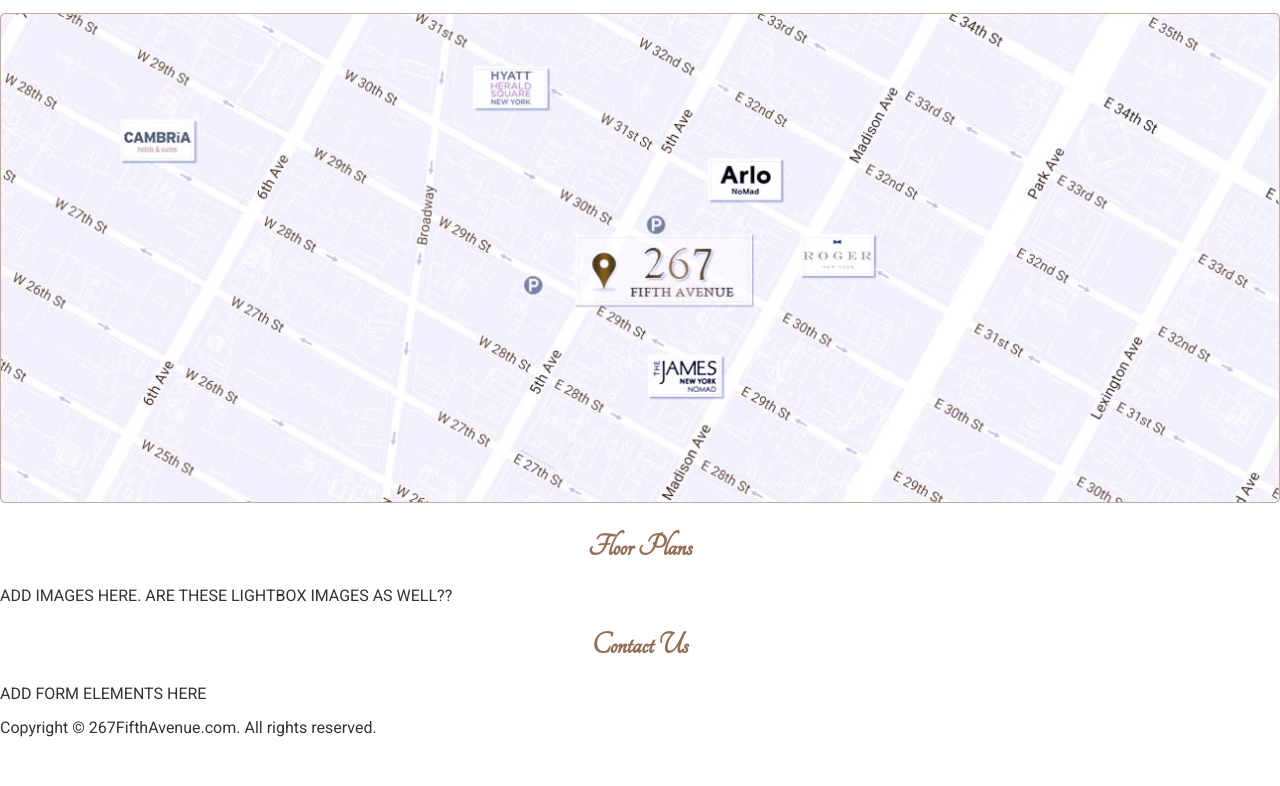
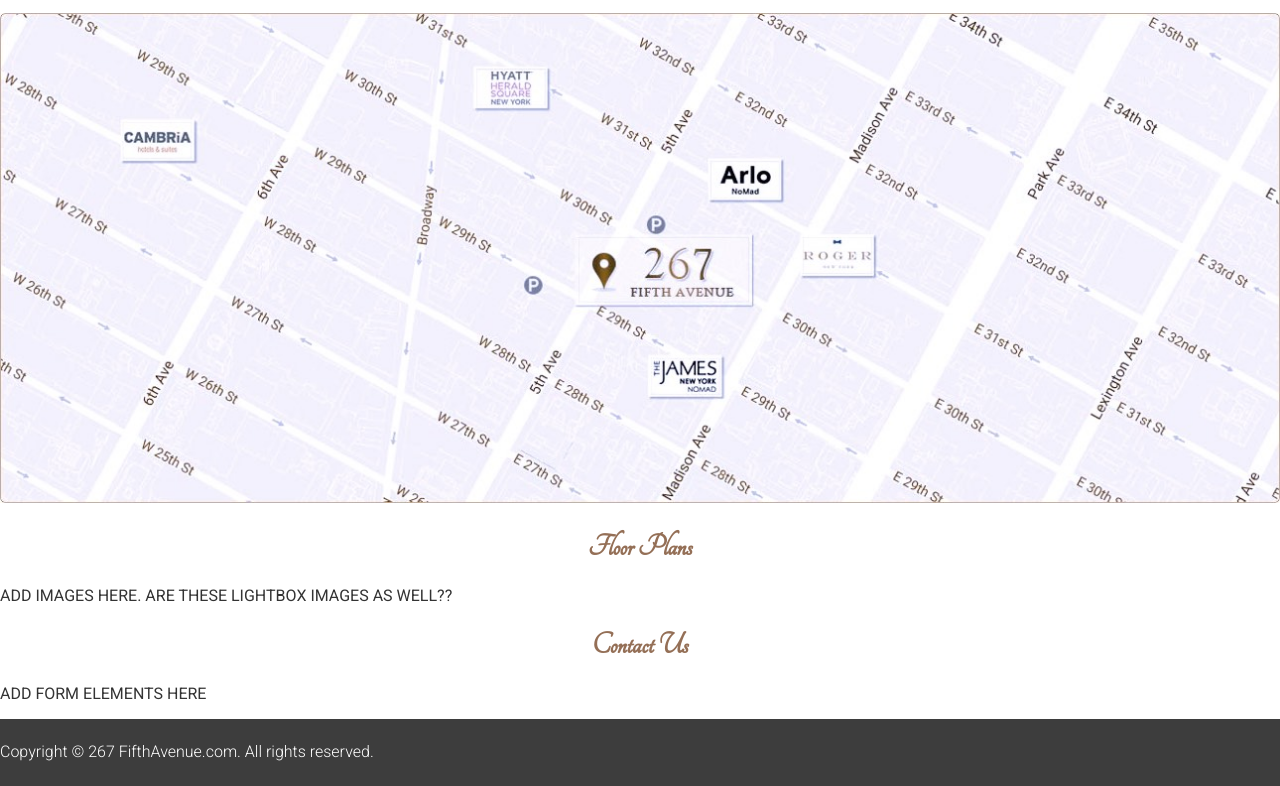
Before and after one commit to KeriGerheart/267-fifth-ave, a website: page site/index.html in a window 1280 px wide. Shown: the part 2489-3275 px from the top of the page. Before the commit the page ends 3243 px from the top, so only its background shows below. Drawn offline with Linux system fonts and the light colour scheme.

Commit message:
added stylesheet and initial styling for footer section

```diff
--- /dev/null
+++ b/site/assets/styles/modules/_page-section.css
@@ -0,0 +1,3 @@
+.page-section {
+  padding: 4.5rem 0;
+}
--- /dev/null
+++ b/site/assets/styles/modules/_site-footer.css
@@ -0,0 +1,7 @@
+.site-footer {
+  color: #fff;
+  background-color: #3D3D3D;
+  padding: .5rem 0;
+  font-weight: 300;
+
+}
--- a/site/assets/styles/styles.css
+++ b/site/assets/styles/styles.css
@@ -7,3 +7,4 @@
 @import "modules/_section-heading";
 @import "modules/_page-section";
 @import "modules/_row";
+@import "modules/_site-footer";
--- a/site/index.html
+++ b/site/index.html
@@ -95,8 +95,8 @@
   <p>ADD FORM ELEMENTS HERE</p>
 </div>
 
-<footer>
-  <p>Copyright &copy; 267FifthAvenue.com. All rights reserved.</p>
+<footer class="site-footer">
+  <p>Copyright &copy; 267 FifthAvenue.com. All rights reserved.</p>
 </footer>
 </body>
 </html>
--- a/site/temp/styles/styles.css
+++ b/site/temp/styles/styles.css
@@ -442,3 +442,11 @@
     width: 50%;
   }
   }
+
+.site-footer {
+  color: #fff;
+  background-color: #3D3D3D;
+  padding: .5rem 0;
+  font-weight: 300;
+
+}
```
Also changed, not shown: site/assets/styles/modules/_row.css (added, +24 -0 lines).
